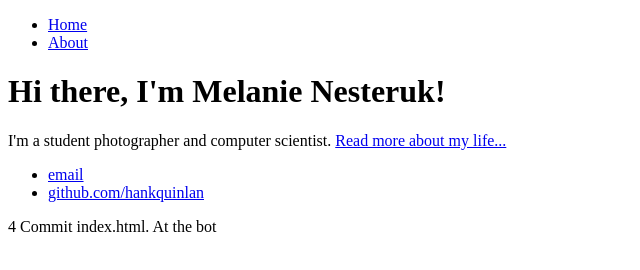
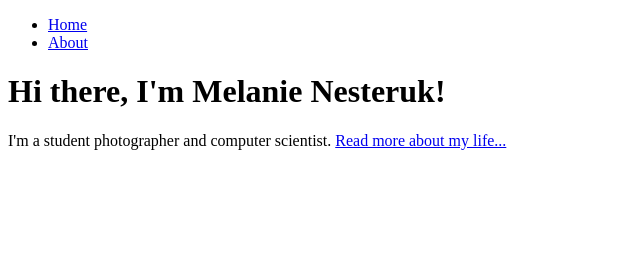
Before and after one commit to Melanie-Nesteruk/Melanie-Nesteruk.github.io, a plain HTML site: page index.html in a window 1280 px wide. Shown: the whole page, without its empty margins (0-640 px from the left). Drawn offline with Linux system fonts and the light colour scheme.

Commit message:
Update index.html

```diff
--- a/index.html
+++ b/index.html
@@ -16,12 +16,5 @@
 				<p>I'm a student photographer and computer scientist. <a href="/about">Read more about my life...</a></p>
     		</div><!-- /.blurb -->
 		</div><!-- /.container -->
-		<footer>
-    		<ul>
-        		<li><a href="mailto:hankquinlanhub@gmail.com">email</a></li>
-        		<li><a href="https://github.com/hankquinlan">github.com/hankquinlan</a></li>
-			</ul>
-		</footer>
 	</body>
 </html>
-4 Commit index.html. At the bot
```
